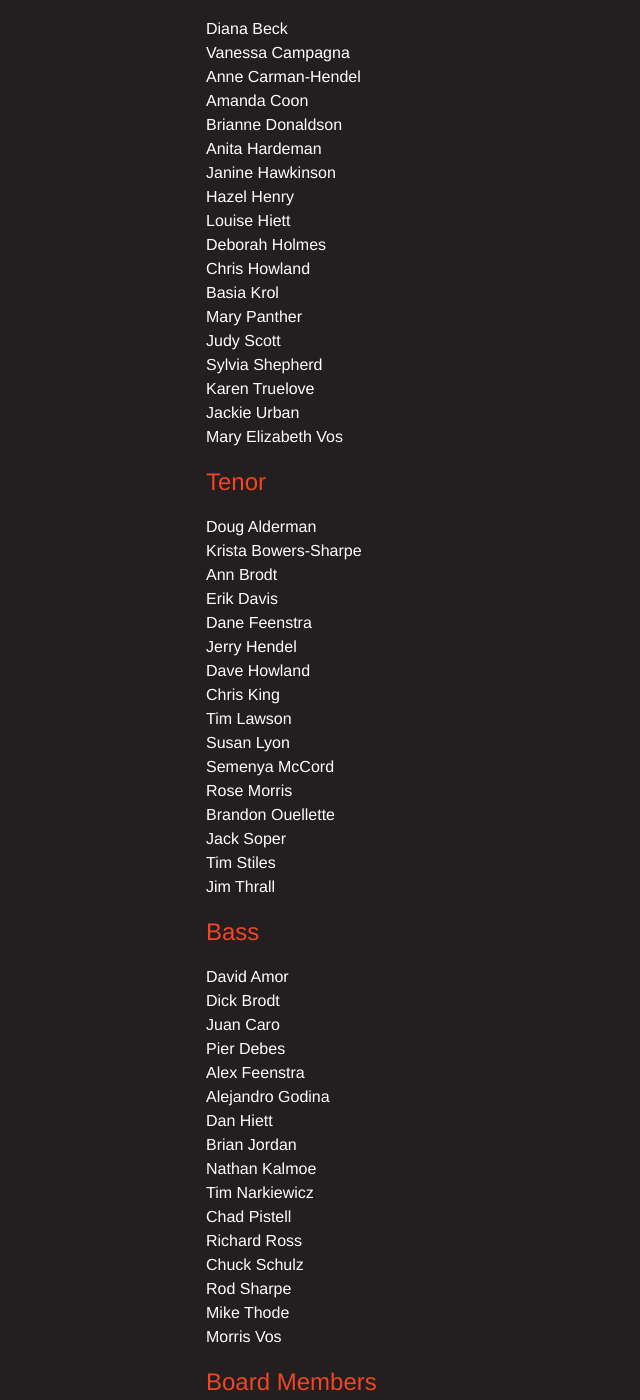
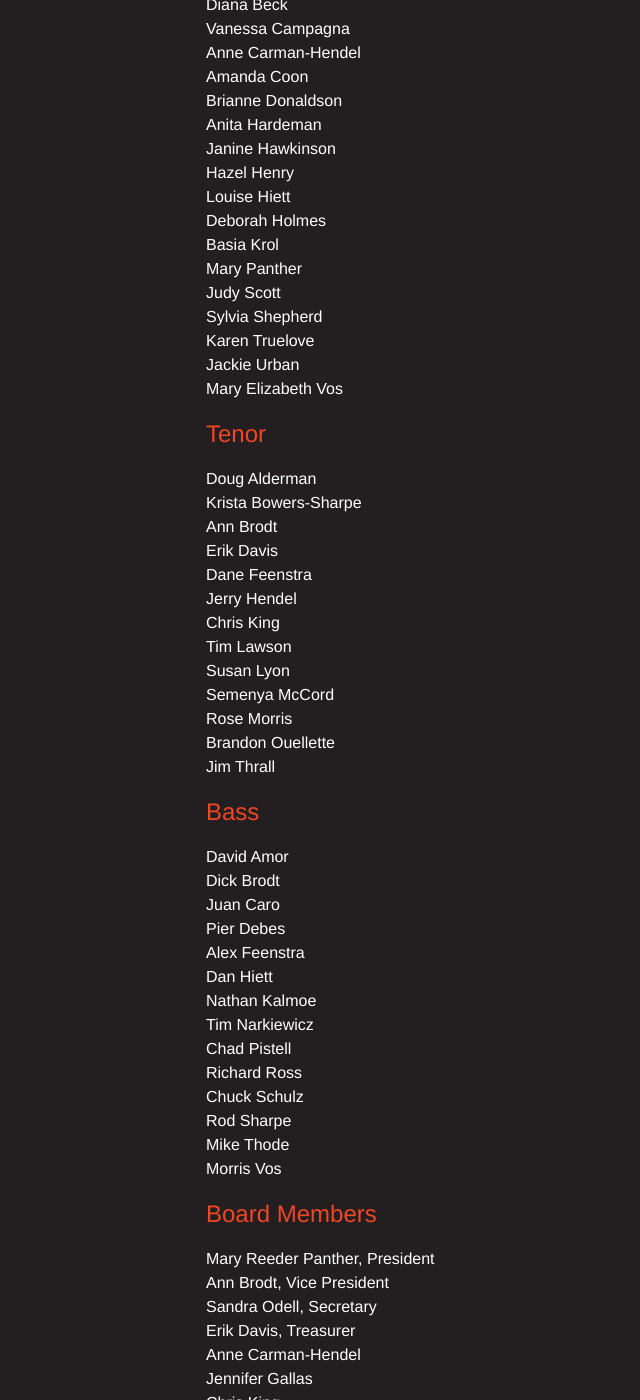
Before and after one commit to galesburgchorus/galesburgchorus.github.io, a Jekyll site: the page built from members.md, in a window 1280 px wide and 1400 px high, scrolled down 558 px. Shown: the whole window, without its empty margins (64-704 px from the left). Built offline with Jekyll 4.4.1, drawn with Linux system fonts in a browser that asks for light colours; some web fonts are replaced.

Commit message:
Updated members.md

```diff
--- a/members.md
+++ b/members.md
@@ -30,7 +29,6 @@ Janine Hawkinson
 Hazel Henry
 Louise Hiett
 Deborah Holmes
-Chris Howland
 Basia Krol
 Mary Panther
 Judy Scott
@@ -46,15 +44,12 @@ Ann Brodt
 Erik Davis
 Dane Feenstra
 Jerry Hendel
-Dave Howland
 Chris King
 Tim Lawson
 Susan Lyon
 Semenya McCord
 Rose Morris
 Brandon Ouellette
-Jack Soper
-Tim Stiles
 Jim Thrall
 
 ## Bass
@@ -63,9 +58,7 @@ Dick Brodt
 Juan Caro
 Pier Debes
 Alex Feenstra
-Alejandro Godina
 Dan Hiett
-Brian Jordan
 Nathan Kalmoe
 Tim Narkiewicz
 Chad Pistell
```
Also changed, not shown: other parts of members.md (+0 -1 lines).
